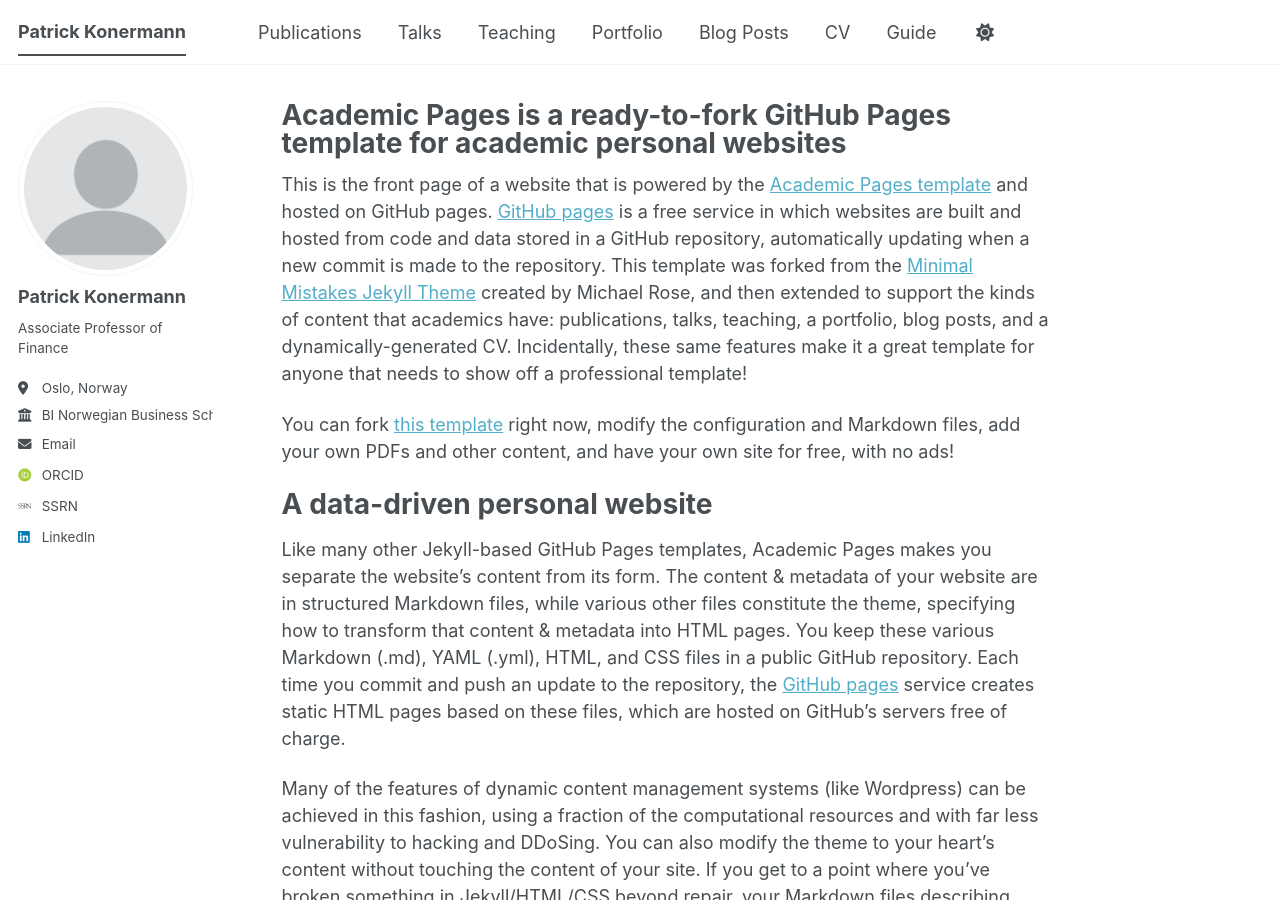
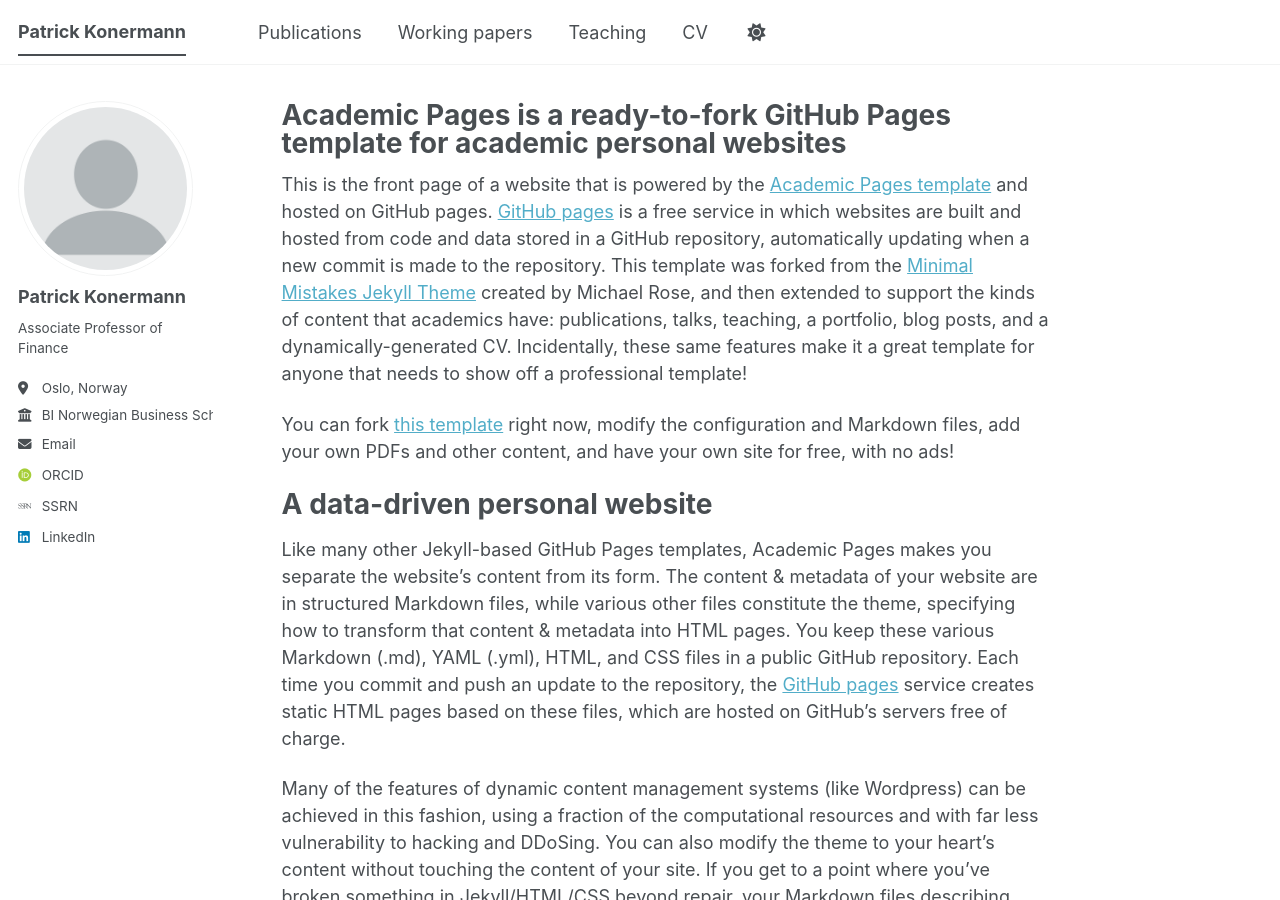
Before and after one commit to patrick-konermann/patrick-konermann.github.io, a Jekyll site: the page built from _pages/about.md, in a window 1280 px wide and 900 px high. Built offline with Jekyll 4.4.1, drawn with Linux system fonts in a browser that asks for light colours; some web fonts are replaced; a script bundle is joined from its source files by our own code; library files that are not in the unit come from our copies.

Commit message:
Update navigation.yml

```diff
--- a/_data/navigation.yml
+++ b/_data/navigation.yml
@@ -11,17 +11,11 @@ main:
   - title: "Publications"
     url: /publications/
 
-  - title: "Talks"
-    url: /talks/
+  - title: "Working papers"
+    url: /working_papers/
 
   - title: "Teaching"
     url: /teaching/
-
-  - title: "Portfolio"
-    url: /portfolio/
-
-  - title: "Blog Posts"
-    url: /year-archive/
 
   - title: "CV"
     url: /cv/
@@ -29,5 +23,5 @@ main:
   # - title: "CV"
   #   url: /cv-json/
 
-  - title: "Guide"
-    url: /markdown/
+  #- title: "Guide"
+  #  url: /markdown/
```
